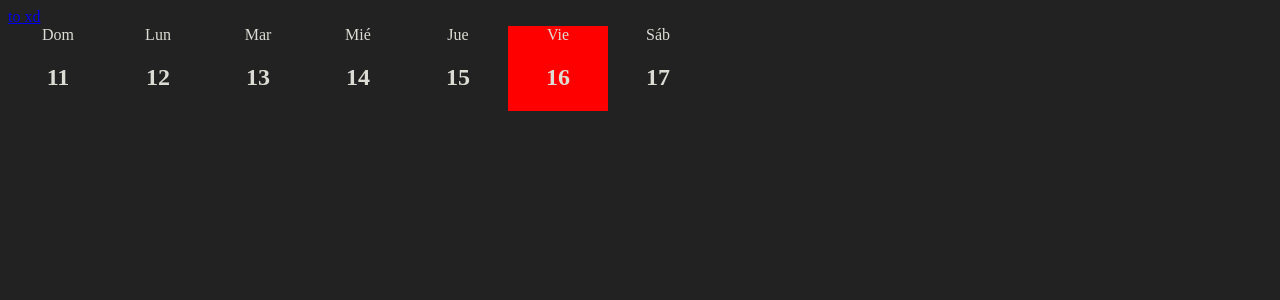
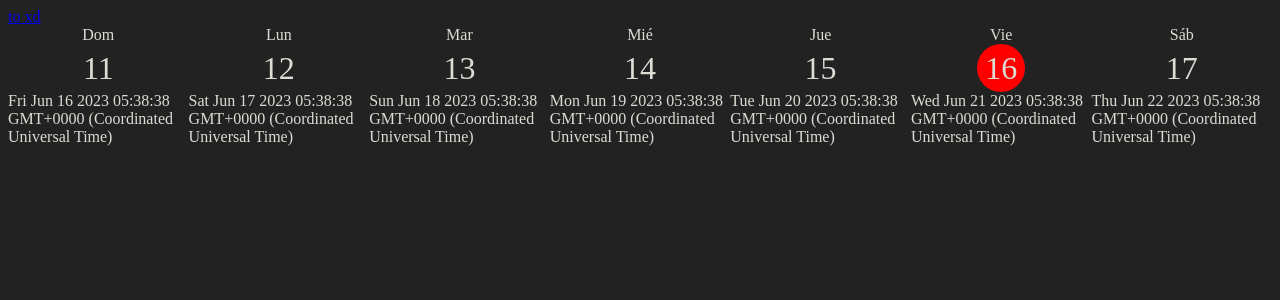
Before and after one commit to alva1612/reservations-app, a Svelte app: page / in a window 1280 px wide. Shown: the top 300 px of the page. Built offline with nearby package versions, Linux system fonts and the light colour scheme.

Commit message:
working week component

```diff
--- a/src/app.css
+++ b/src/app.css
@@ -1,6 +1,8 @@
 :root {
   --bg-color: rgba(10, 10, 10, 0.9);
-  --text-color: #DCDCD4;
+  --text-color: #dcdcd4;
+
+  font-size: 16px;
 }
 
 body {
--- /dev/null
+++ b/src/lib/constants/time.constant.ts
@@ -0,0 +1,3 @@
+export const MINUTE_MS = 1000 * 60
+export const HOUR_MS = 60 * MINUTE_MS
+export const DAY_MS = HOUR_MS * 24
--- /dev/null
+++ b/src/modules/calendar/components/Day.svelte
@@ -0,0 +1,5 @@
+<script lang="ts">
+  export let day: Date = new Date()
+</script>
+
+<div>{day}</div>
--- /dev/null
+++ b/src/modules/calendar/components/Week.svelte
@@ -0,0 +1,57 @@
+<script lang="ts">
+  import { DAY_MS } from "@lib/constants/time.constant"
+  import { getStartOfWeek } from "@calendar/utils"
+  import { weekDaysArr } from "@calendar/types/calendar.type"
+  import Day from "./Day.svelte"
+
+  export let day: Date = new Date()
+  const startOfWeek = getStartOfWeek(day)
+  const startInMs = day.valueOf()
+</script>
+
+<div class="weekCalendarComponent">
+  {#each weekDaysArr as weekDayText, i (i)}
+    <div class="weekCalendar_day">
+      <span class="dayName">{weekDayText.substring(0, 3)}</span>
+      <span class="dayNumber" class:isday={i === day.getDay()}
+        >{startOfWeek.getDate() + i}</span
+      >
+      <Day day={new Date(startInMs + i * DAY_MS)} />
+    </div>
+  {/each}
+</div>
+
+<style>
+  .weekCalendarComponent {
+    display: flex;
+  }
+  .weekCalendar_day {
+    width: 100%;
+    display: flex;
+    flex-direction: column;
+  }
+
+  .dayName,
+  .dayNumber {
+    text-align: center;
+  }
+
+  .dayNumber {
+    margin: auto;
+
+    width: 3rem;
+    height: 3rem;
+    border-radius: 100%;
+
+    font-size: 2rem;
+    line-height: 3rem;
+  }
+
+  .isday {
+    background-color: red;
+  }
+
+  * {
+    color: var(--text-color);
+  }
+</style>
--- a/src/modules/calendar/utils/Week.ts
+++ b/src/modules/calendar/utils/Week.ts
@@ -1,6 +1,4 @@
-const MINUTE_MS = 1000 * 60
-const HOUR_MS = 60 * MINUTE_MS
-const DAY_MS = HOUR_MS * 24
+import { DAY_MS } from "@lib/constants/time.constant"
 
 //gets the day number that starts the week from a given date
 export const getStartOfWeek = (date: Date): Date => {
--- a/src/pages/Home.svelte
+++ b/src/pages/Home.svelte
@@ -1,39 +1,7 @@
 <script>
-  import { getStartOfWeek } from "@calendar/utils"
-  import { weekDaysArr } from "@calendar/types/calendar.type"
-
-  const today = new Date()
-  const startOfWeek = getStartOfWeek(today)
+  import Week from "@calendar/components/Week.svelte"
 </script>
 
-<div class="weekCalendarComponent">
-  <div class="weekCalendar_head">
-    {#each weekDaysArr as day, i (i)}
-      <div class="weekCalendar_head_day" class:isToday={i === today.getDay()}>
-        <span class="dayNumber">{day.substring(0, 3)}</span>
-        <h2>{startOfWeek.getDate() + i}</h2>
-      </div>
-    {/each}
-  </div>
+<div>
+  <Week />
 </div>
-
-<style>
-  .weekCalendar_head {
-    width: 100%;
-    display: flex;
-  }
-
-  .weekCalendar_head_day {
-    display: flex;
-    flex-direction: column;
-    text-align: center;
-    min-width: 100px;
-  }
-  .isToday {
-    background-color: red;
-  }
-
-  * {
-    color: var(--text-color);
-  }
-</style>
--- a/tsconfig.json
+++ b/tsconfig.json
@@ -19,6 +19,7 @@
     }],
     "baseUrl": ".",
     "paths": {
+      "@lib/*": ["src/lib/*"],
       "@calendar/*": ["src/modules/calendar/*"]
     }
   },
--- a/vite.config.ts
+++ b/vite.config.ts
@@ -8,6 +8,7 @@ export default defineConfig({
 
   resolve: {
     alias: {
+      "@lib": resolve(__dirname, "./src/lib"),
       "@calendar": resolve(__dirname, "./src/modules/calendar"),
     },
   },
```
Also changed, not shown: src/modules/calendar/components/TimeFrame.svelte (added), 1 other file (tests, documents, lock files or other folders).
